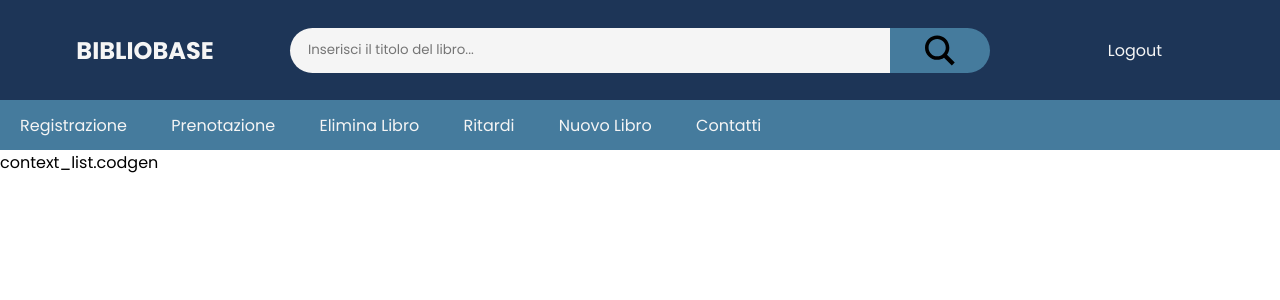
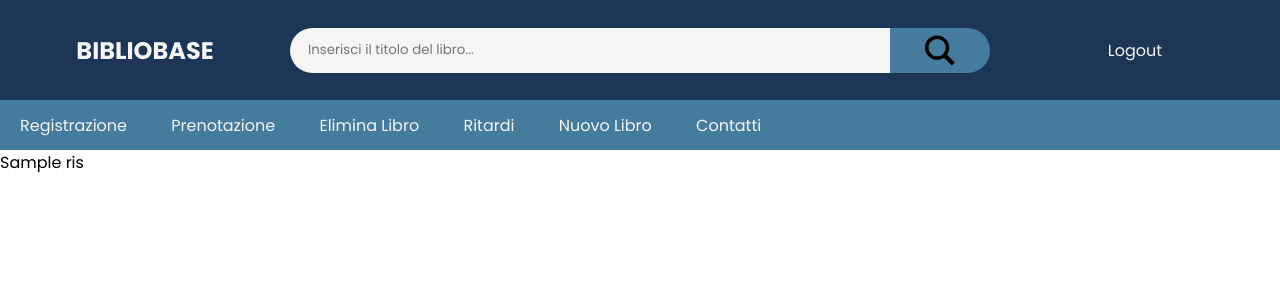
Before and after one commit to MrBigSlime/PCTOGruppo2, a Django app: template templates/listanuovi.html in a window 1280 px wide. Shown: the top 300 px of the page. Run offline with Django 3.2, Linux system fonts and the light colour scheme; a user stored in the database is signed in; tables that the repository leaves empty hold one stand-in row (values such as "Sample post"); the template is opened without the code that fills it: most values are stand-ins (such as "Sample title", 1, 10 or a date in 2020).

Commit message:
Update listanuovi.html

```diff
--- a/templates/listanuovi.html
+++ b/templates/listanuovi.html
@@ -7,8 +7,8 @@
 
 <div class="codici-box">
   <ul>
-    {% for ris in context_list %}
-    <li>context_list.codgen</li>
+    {% for ris in context %}
+      <li>{{ ris }}</li>
     {% endfor %}
   </ul>
 </div>
```
